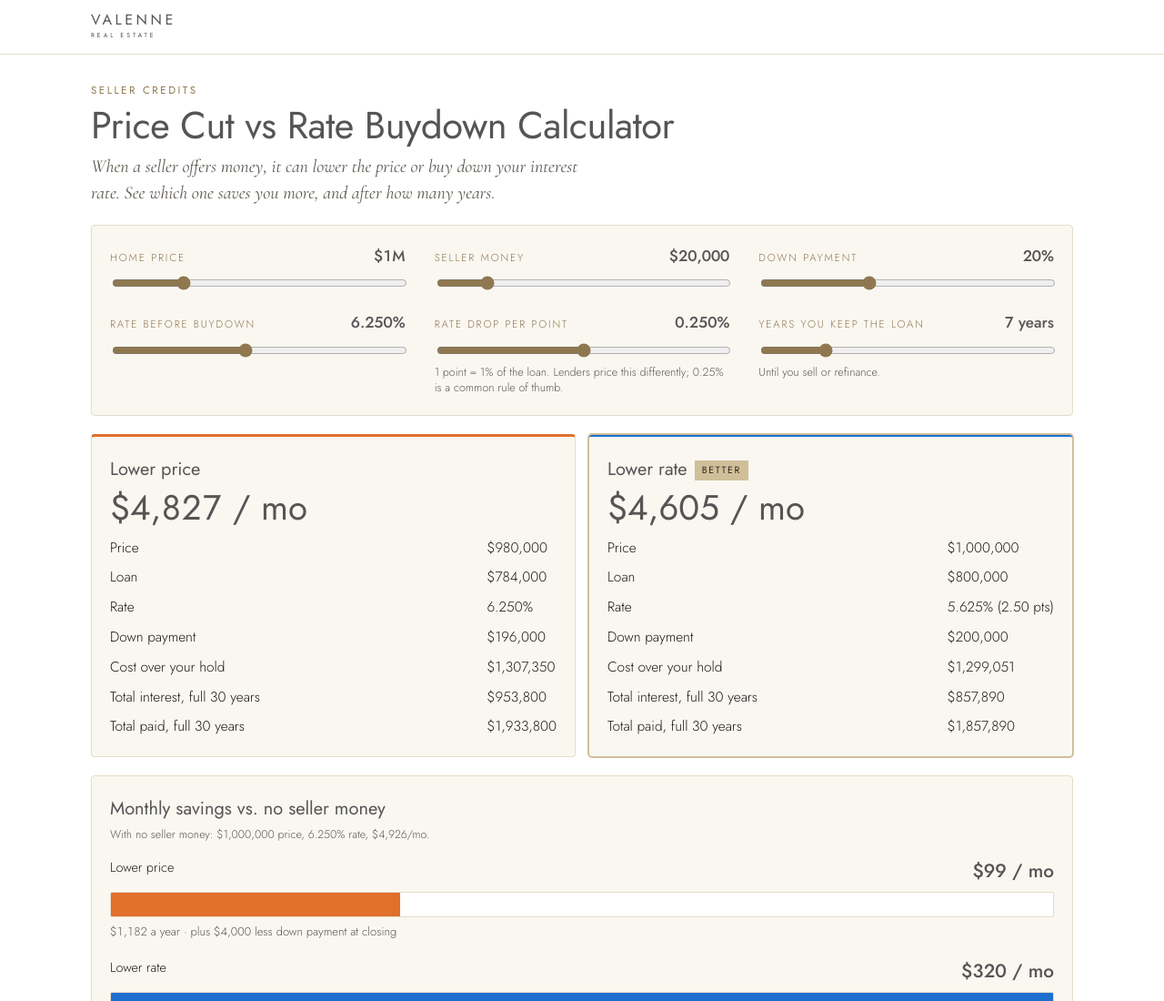
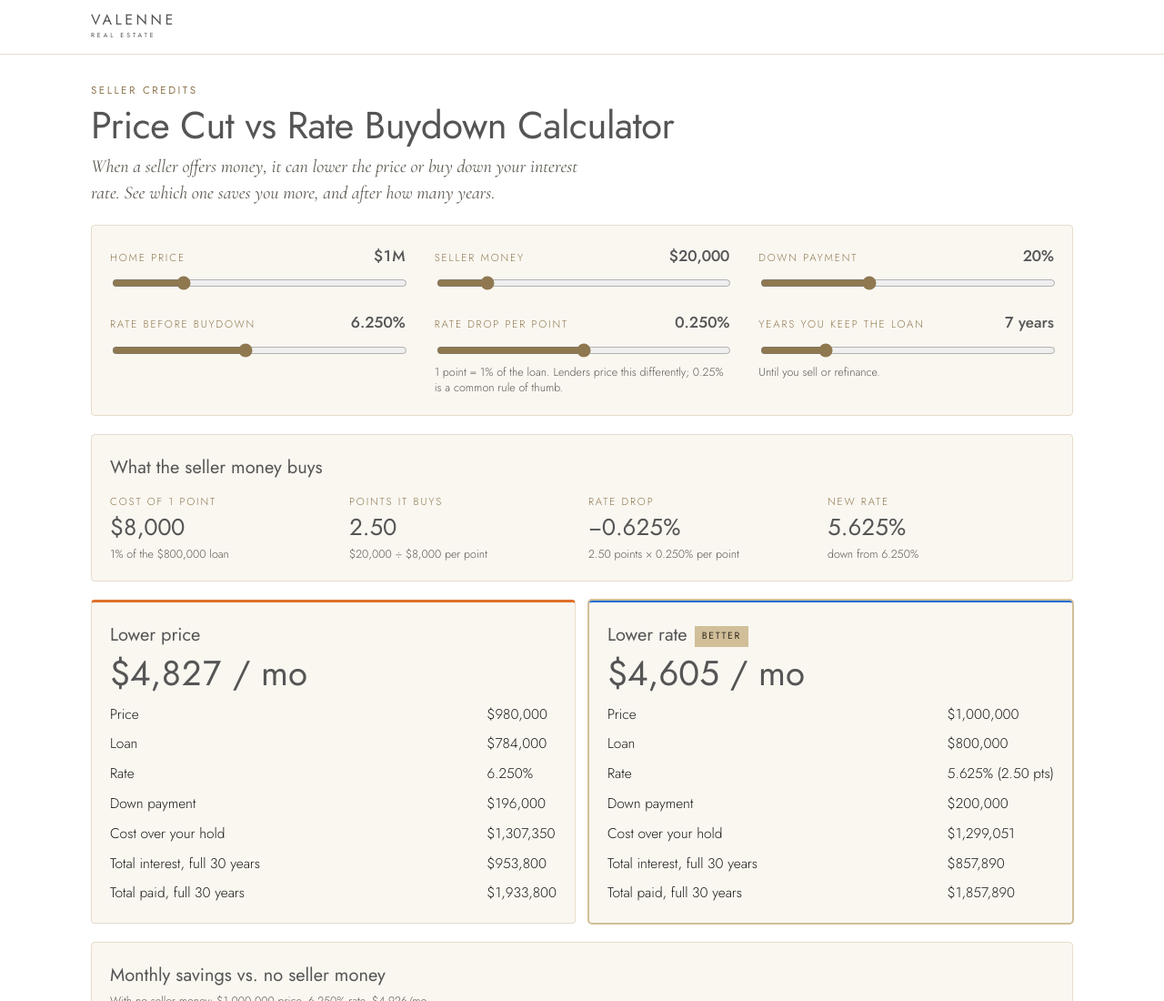
Before and after one commit to anikarenovnak/3roots, a plain HTML site: page buydown/index.html in a window 1280 px wide. Shown: the top 1100 px of the page at 91% size. Drawn offline with nearby package versions, Linux system fonts and the light colour scheme.

Commit message:
Buydown calculator: show points bought and rate drop
Co-Authored-By: Claude Opus 5.5 <noreply@anthropic.com>

```diff
--- a/buydown/index.html
+++ b/buydown/index.html
@@ -194,6 +194,16 @@ button:hover { background: #c4b088; }
     <div class="sl"><div class="top"><label for="y">Years you keep the loan</label><output id="yv" for="y"></output></div><input id="y" type="range" min="1" max="30" step="1" value="7"><span class="hint">Until you sell or refinance.</span></div>
   </section>
 
+  <section class="panel" aria-labelledby="ptH">
+    <h2 id="ptH">What the seller money buys</h2>
+    <div class="stats" style="margin-top:12px">
+      <div class="stat"><div class="k">Cost of 1 point</div><div class="v" id="q1"></div><div class="hint" id="q1h"></div></div>
+      <div class="stat"><div class="k">Points it buys</div><div class="v" id="q2"></div><div class="hint" id="q2h"></div></div>
+      <div class="stat"><div class="k">Rate drop</div><div class="v" id="q3"></div><div class="hint" id="q3h"></div></div>
+      <div class="stat"><div class="k">New rate</div><div class="v" id="q4"></div><div class="hint" id="q4h"></div></div>
+    </div>
+  </section>
+
   <section class="cards" aria-label="The two options">
     <div class="panel opt" id="kA" style="--c: var(--high)">
       <h2>Lower price<span class="badge" id="wA" hidden>Better</span></h2>
@@ -293,6 +303,11 @@ button:hover { background: #c4b088; }
     $('msAt').textContent = f(sA * 12) + ' a year · plus ' + f(DB - DA) + ' less down payment at closing';
     $('msBt').textContent = f(sB * 12) + ' a year · same down payment';
     $('msV').innerHTML = 'Every month, the lower rate saves <b>' + f(Math.abs(sB - sA)) + '</b> ' + (sB >= sA ? 'more' : 'less') + ' than the lower price (' + (sA > 0 ? (sB / sA).toFixed(1) + '×' : '') + ' the monthly savings).';
+    const pc = LB / 100;
+    $('q1').textContent = f(pc); $('q1h').textContent = '1% of the ' + f(LB) + ' loan';
+    $('q2').textContent = pts.toFixed(2); $('q2h').textContent = f(c) + ' ÷ ' + f(pc) + ' per point';
+    $('q3').textContent = '−' + (r - rB).toFixed(3) + '%'; $('q3h').textContent = pts.toFixed(2) + ' points × ' + pt.toFixed(3) + '% per point';
+    $('q4').textContent = rB.toFixed(3) + '%'; $('q4h').textContent = 'down from ' + r.toFixed(3) + '%';
     let be = 0; for (let m = 1; m <= 360; m++) { if (adv(m) >= 0) { be = m; break; } }
     const a = adv(y * 12), bWins = a >= 0;
     $('kA').classList.toggle('win', !bWins); $('kB').classList.toggle('win', bWins); $('wA').hidden = bWins; $('wB').hidden = !bWins;
```
